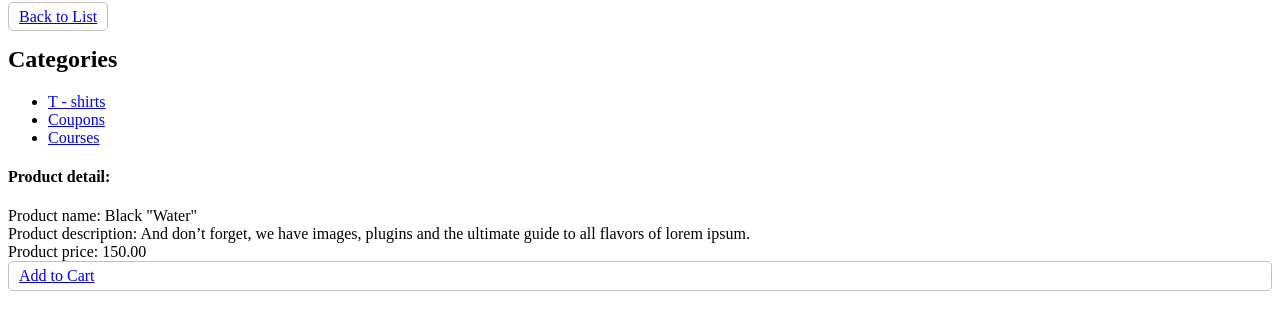
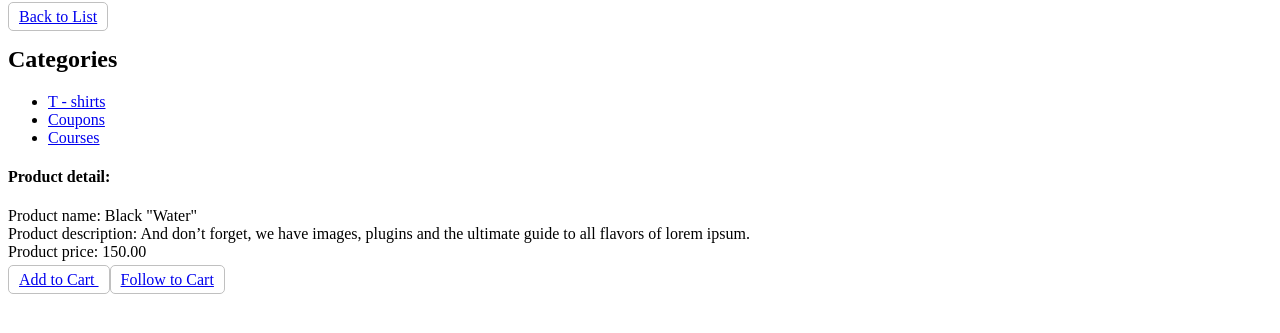
Before and after one commit to Sergey-lang/shop-python, a Django app: page //category/product/2 in a window 1280 px wide. Shown: the top 333 px of the page. Run offline with Django 4.2, Linux system fonts and the light colour scheme; data comes from the database, SQL or seed files in the repository; both versions use the stored data as it was after the commit.

Commit message:
add new modes

```diff
--- a/shop/models.py
+++ b/shop/models.py
@@ -31,7 +31,7 @@ class Card(models.Model):
 
 class Cart(models.Model):
     user = models.OneToOneField("auth.USER", on_delete=models.CASCADE)
-    products = models.ManyToManyField("Product", related_name="Products")
+    products = models.ManyToManyField("Product", related_name="Products", null=True, blank=True)
 
     def __str__(self):
         return f'{self.user}'
--- a/shop/urls.py
+++ b/shop/urls.py
@@ -1,8 +1,10 @@
 from django.urls import path
 
-from shop.views import home, product_list_by_category, product_detail
+from shop.views import home, product_list_by_category, product_detail, get_cart, add_product_to_cart
 urlpatterns = [
     path('', home, name='home'),
     path('/category/<int:category_pk>', product_list_by_category, name='product_list_by_category'),
     path('/category/product/<int:product_pk>', product_detail, name='product_detail'),
+    path('/cart/add_product/<int:product_pk>', add_product_to_cart, name='add_product_to_cart'),
+    path('/cart', get_cart, name='get_cart'),
 ]
--- a/shop/views.py
+++ b/shop/views.py
@@ -49,6 +49,5 @@ def add_product_to_cart(request, product_pk):
 def get_cart(request):
     cart_by_user = Cart.objects.get(user=request.user)
     cart_products = cart_by_user.products
-    categories = get_all_categories()
-    context = {"categories": categories, 'cart_products': cart_products}
-    return render(request, 'shop/product_detail.html', context)
+    context = {'cart_products': cart_products}
+    return render(request, 'shop/cart.html', context)
--- a/templates/shop/product_detail.html
+++ b/templates/shop/product_detail.html
@@ -27,9 +27,14 @@
     <span>Product name: {{ product.title }}</span>
     <span>Product description: {{ product.description }}</span>
     <span>Product price: {{ product.price }}</span>
-    <a href="{% url 'add_product_to_cart' product_pk=product.pk %}" class="btn">
-        Add to Cart
-    </a>
+    <div style="margin-top: 10px">
+        <a href="{% url 'add_product_to_cart' product_pk=product.pk %}" class="btn">
+            Add to Cart
+        </a>
+        <a href="{% url 'get_cart' %}" class="btn">
+            Follow to Cart
+        </a>
+    </div>
 </div>
 </body>
 </html>
```
Also changed, not shown: templates/shop/cart.html (added, +28 -0 lines), db.sqlite3.
